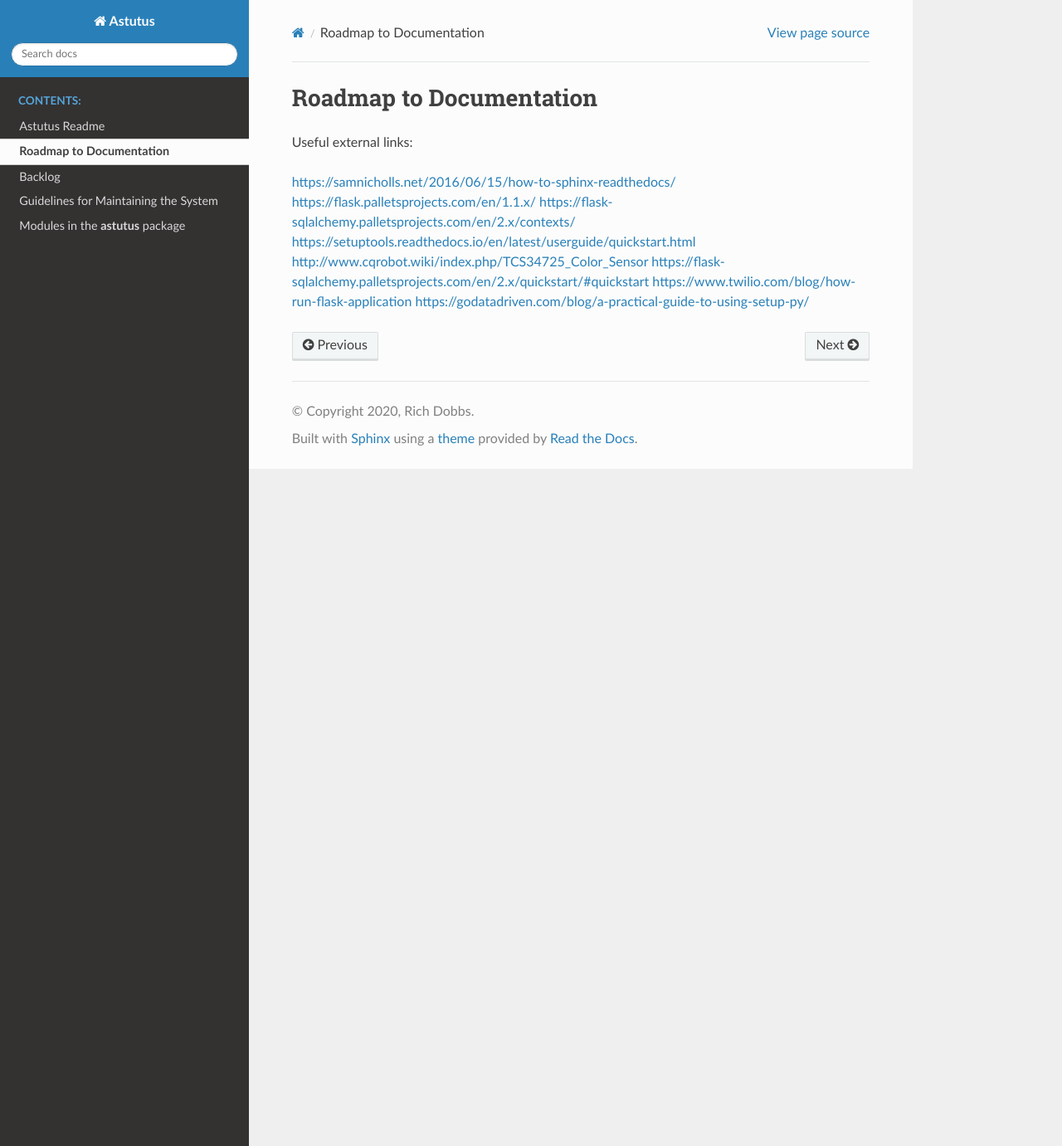
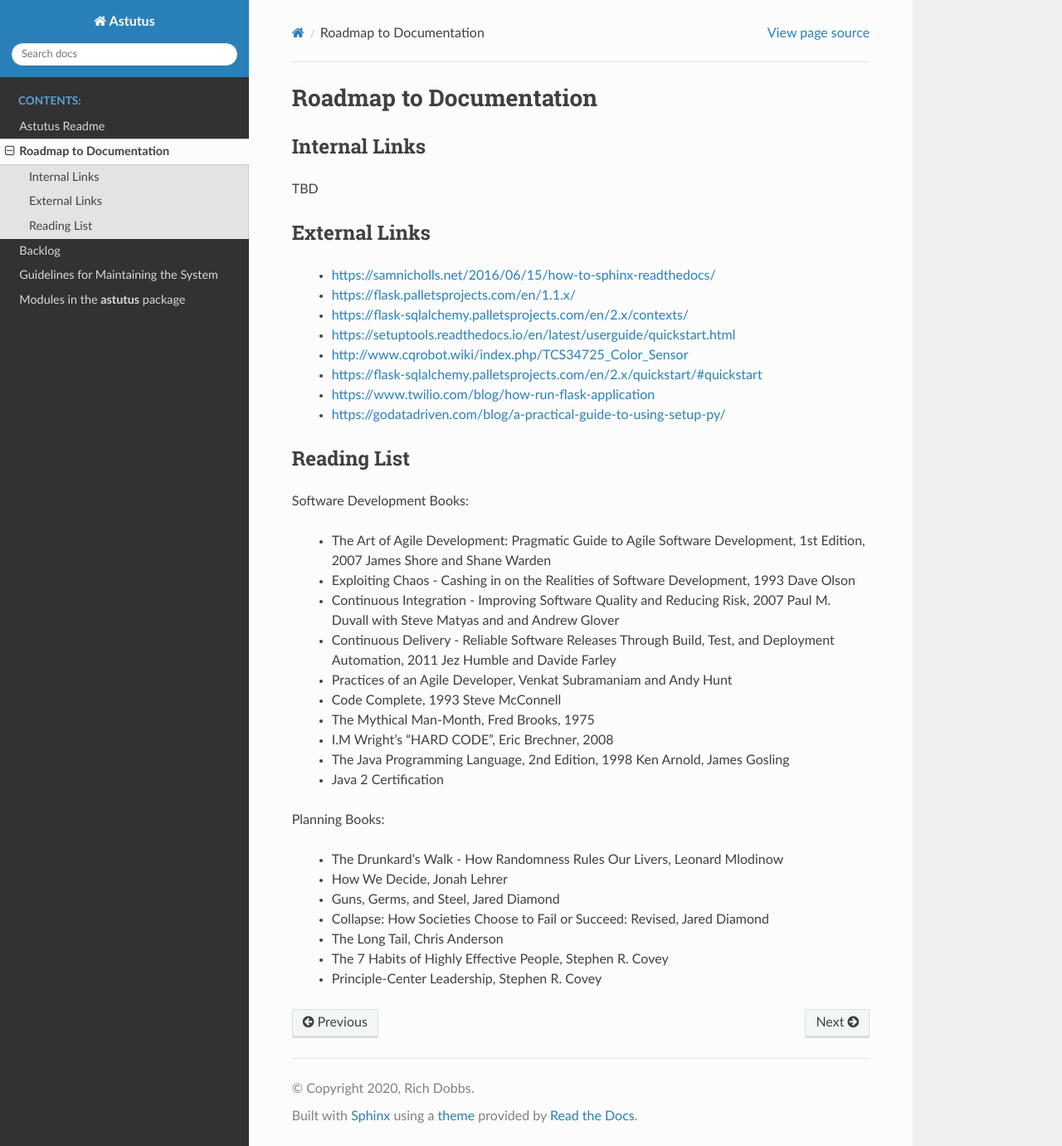
Before and after one commit to rich-dobbs-13440/astutus, a Sphinx documentation site: the page built from docs/roadmap_to_documentation.rst, in a window 1280 px wide and 1381 px high. Shown: the whole window at 83% size. Built offline with Sphinx 7.4.7 and the Read the Docs theme 2.0.0, drawn with Linux system fonts in a browser that asks for light colours.

Commit message:
Working on reading list

```diff
--- a/docs/flask_app_templates/flask_app_dyn_usb.rst
+++ b/docs/flask_app_templates/flask_app_dyn_usb.rst
@@ -5,6 +5,8 @@ Collapsable Tree Display
 -------------------------
 
 USB_TREE_DISPLAY_PLACEHOLDER
+
+<JINJ2_INCLUDE>usb_tree_display_section.html</JINJ2_INCLUDE>
 
 Device Configurations
 ---------------------
--- a/docs/roadmap_to_documentation.rst
+++ b/docs/roadmap_to_documentation.rst
@@ -1,13 +1,63 @@
 Roadmap to Documentation
 ========================
 
-Useful external links:
+Internal Links
+--------------
 
-https://samnicholls.net/2016/06/15/how-to-sphinx-readthedocs/
-https://flask.palletsprojects.com/en/1.1.x/
-https://flask-sqlalchemy.palletsprojects.com/en/2.x/contexts/
-https://setuptools.readthedocs.io/en/latest/userguide/quickstart.html
-http://www.cqrobot.wiki/index.php/TCS34725_Color_Sensor
-https://flask-sqlalchemy.palletsprojects.com/en/2.x/quickstart/#quickstart
-https://www.twilio.com/blog/how-run-flask-application
-https://godatadriven.com/blog/a-practical-guide-to-using-setup-py/
+TBD
+
+External Links
+--------------
+
+    - https://samnicholls.net/2016/06/15/how-to-sphinx-readthedocs/
+    - https://flask.palletsprojects.com/en/1.1.x/
+    - https://flask-sqlalchemy.palletsprojects.com/en/2.x/contexts/
+    - https://setuptools.readthedocs.io/en/latest/userguide/quickstart.html
+    - http://www.cqrobot.wiki/index.php/TCS34725_Color_Sensor
+    - https://flask-sqlalchemy.palletsprojects.com/en/2.x/quickstart/#quickstart
+    - https://www.twilio.com/blog/how-run-flask-application
+    - https://godatadriven.com/blog/a-practical-guide-to-using-setup-py/
+
+
+Reading List
+------------
+
+Software Development Books:
+
+    - The Art of Agile Development: Pragmatic Guide to Agile Software Development, 1st Edition, 2007
+      James Shore and Shane Warden
+
+    - Exploiting Chaos - Cashing in on the Realities of Software Development, 1993
+      Dave Olson
+
+    - Continuous Integration - Improving Software Quality and Reducing Risk, 2007
+      Paul M. Duvall with Steve Matyas and and Andrew Glover
+
+    - Continuous Delivery - Reliable Software Releases Through Build, Test, and Deployment Automation, 2011
+      Jez Humble and Davide Farley
+
+    - Practices of an Agile Developer,
+      Venkat Subramaniam and Andy Hunt
+
+    - Code Complete, 1993
+      Steve McConnell
+
+    - The Mythical Man-Month, Fred Brooks, 1975
+
+
+    - I.M Wright's "HARD CODE", Eric Brechner, 2008
+
+    - The Java Programming Language, 2nd Edition, 1998
+      Ken Arnold, James Gosling
+
+    - Java 2 Certification
+
+Planning Books:
+
+    - The Drunkard's Walk - How Randomness Rules Our Livers, Leonard Mlodinow
+    - How We Decide, Jonah Lehrer
+    - Guns, Germs, and Steel, Jared Diamond
+    - Collapse: How Societies Choose to Fail or Succeed: Revised, Jared Diamond
+    - The Long Tail, Chris Anderson
+    - The 7 Habits of Highly Effective People, Stephen R. Covey
+    - Principle-Center Leadership, Stephen R. Covey
```
Also changed, not shown: 1 other file.
